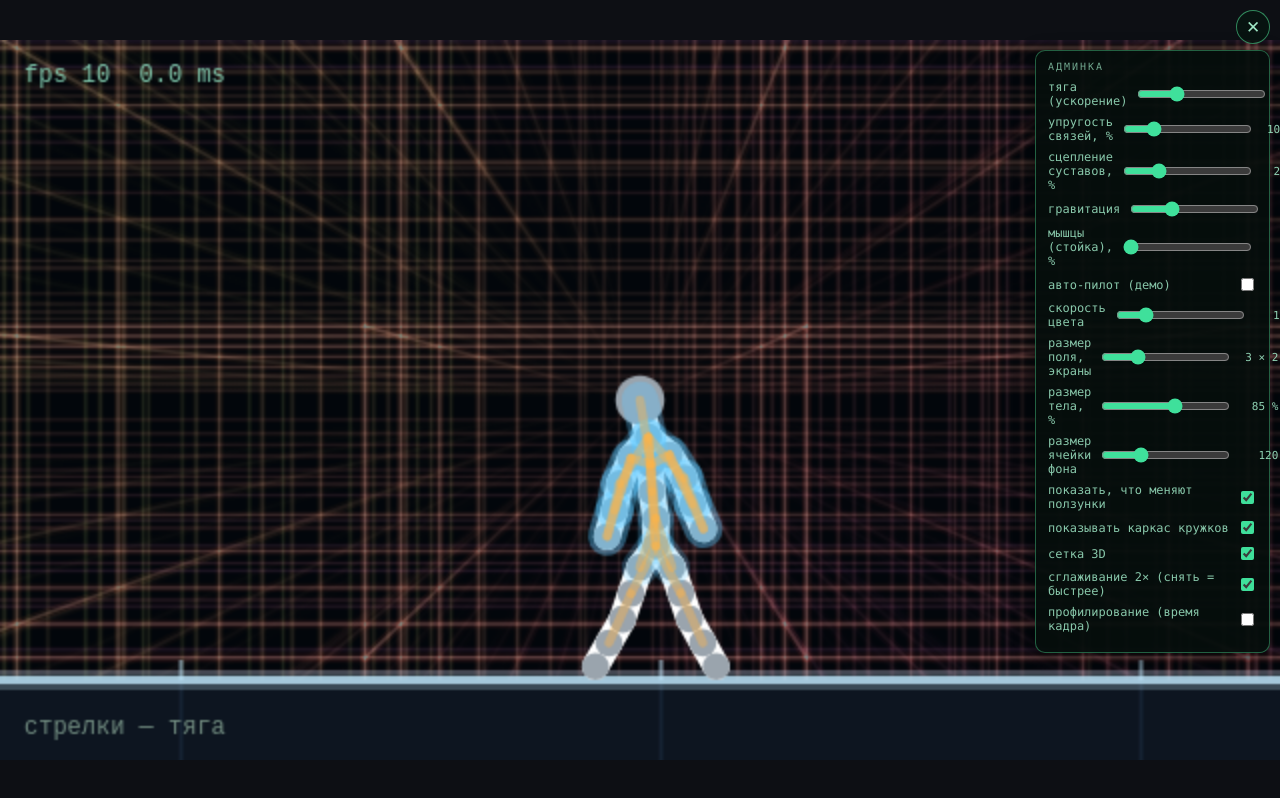
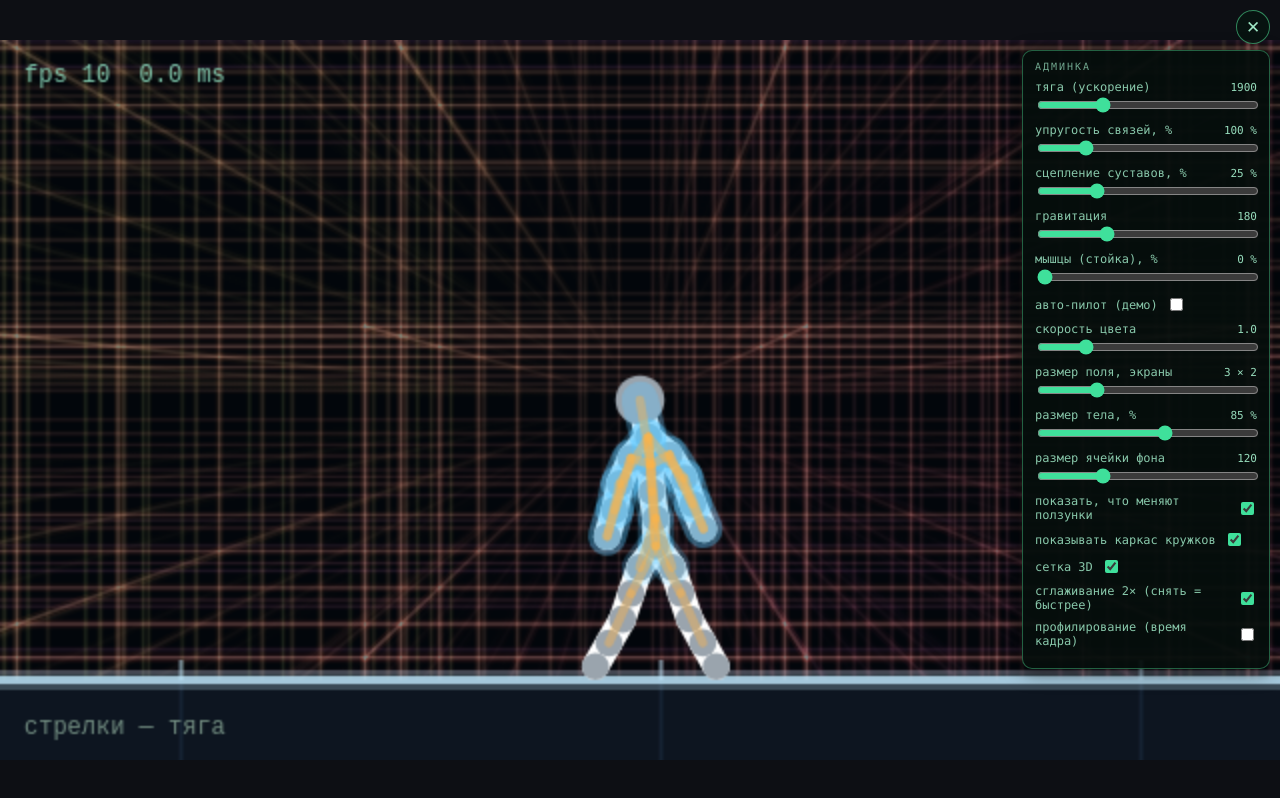
Before and after one commit to anton-zotov/ProjectX, a website built with Vite: page index.html in a window 1280 px wide. Both pictures are taken after a click on the button "Настройки". Built offline with nearby package versions, Linux system fonts and the light colour scheme; animation ran at ten frames a second.

Commit message:
the admin panel fits: name and value on one line, the track under them, plus a layout test

```diff
--- a/package.json
+++ b/package.json
@@ -8,7 +8,7 @@
     "build": "tsc && vite build",
     "preview": "vite preview",
     "typecheck": "tsc -p .",
-    "test": "node --no-warnings --test --test-isolation=none tests/ragdoll.test.mjs tests/arena.test.mjs tests/input.test.mjs tests/app.test.mjs",
+    "test": "node --no-warnings --test --test-isolation=none tests/ragdoll.test.mjs tests/arena.test.mjs tests/input.test.mjs tests/app.test.mjs tests/admin-panel.test.mjs",
     "serve": "node devtools/serve.mjs dist 5173",
     "preflight": "npm run typecheck && npm test && npm run build"
   },
--- a/src/style.css
+++ b/src/style.css
@@ -47,7 +47,10 @@ body {
 }
 
 #admin-panel {
-  width: 235px;
+  width: 248px;
+  max-width: calc(100vw - 64px);
+  max-height: calc(100vh - 64px);
+  overflow-y: auto;
   padding: 10px 12px 12px;
   border-radius: 10px;
   border: 1px solid rgba(90, 255, 170, 0.35);
@@ -68,29 +71,46 @@ body {
   margin-bottom: 8px;
 }
 
+/*
+ * A slider row is TWO lines: the name and its number share the first line, the
+ * track takes the second one. One line for all three does not fit into the
+ * panel, and the number used to be pushed off the right edge of the screen.
+ */
 .row {
-  display: flex;
+  display: grid;
+  grid-template-columns: 1fr auto;
+  grid-template-areas:
+    'label value'
+    'slider slider';
   align-items: center;
-  gap: 8px;
-  margin: 7px 0;
-  justify-content: space-between;
+  gap: 1px 8px;
+  margin: 8px 0;
 }
 
 .row span {
-  flex: 1 1 auto;
+  grid-area: label;
   opacity: 0.85;
 }
 
 .row input[type='range'] {
-  flex: 0 0 92px;
+  grid-area: slider;
+  width: 100%;
+  min-width: 0;
   accent-color: #3fe09b;
 }
 
 .row output {
-  flex: 0 0 38px;
+  grid-area: value;
   text-align: right;
   font-size: 11px;
-  opacity: 0.9;
+  opacity: 0.95;
+  font-variant-numeric: tabular-nums;
+}
+
+/* checkboxes keep to one line: a box and a name */
+.row.check {
+  display: flex;
+  gap: 8px;
 }
 
 .row.check input[type='checkbox'] {
```
Also changed, not shown: tests/admin-panel.test.mjs (added, +92 -0 lines).
